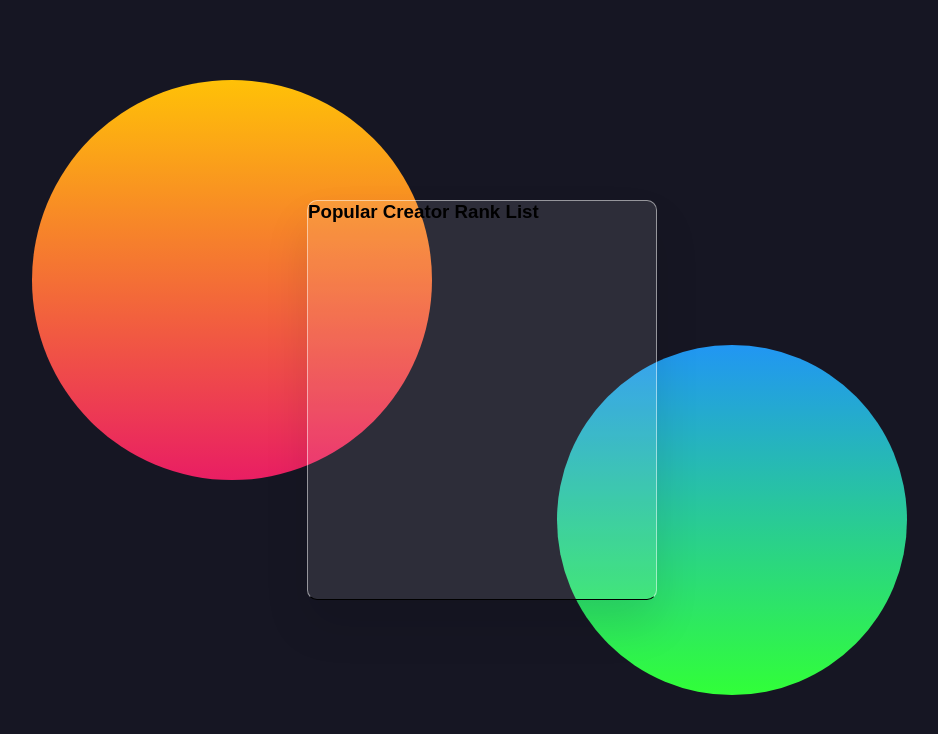
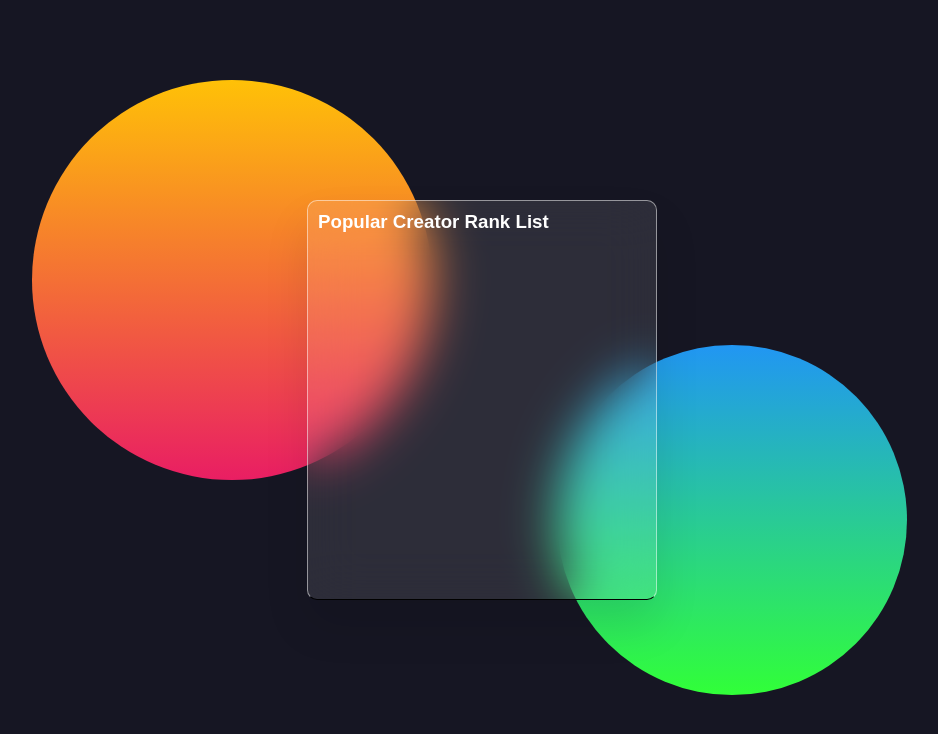
Before and after one commit to JessicaSaantos/Hover_Effects, a plain HTML site: page index.html in a window 1280 px wide. Shown: the whole page, without its empty margins (158-1096 px from the left). Drawn offline with Linux system fonts and the light colour scheme.

Commit message:
Estilo no h3

```diff
--- a/style.css
+++ b/style.css
@@ -45,4 +45,11 @@ section::after{
     border-radius: 10px;
     border-bottom: 1px solid;
     z-index: 10;
+    padding: 10px;
+    backdrop-filter: blur(25px);
 }
+
+.box h3 {
+color: white;
+
+}
```
